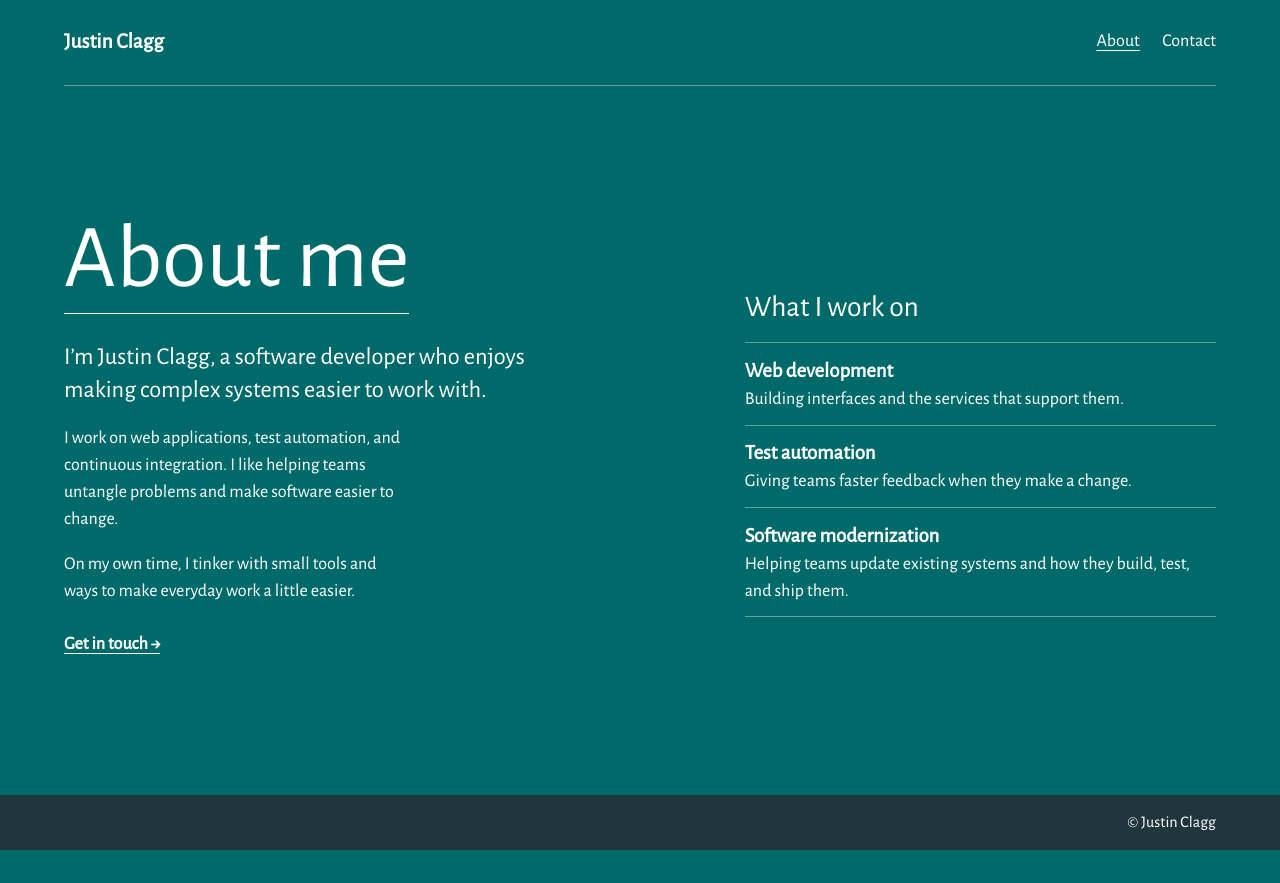
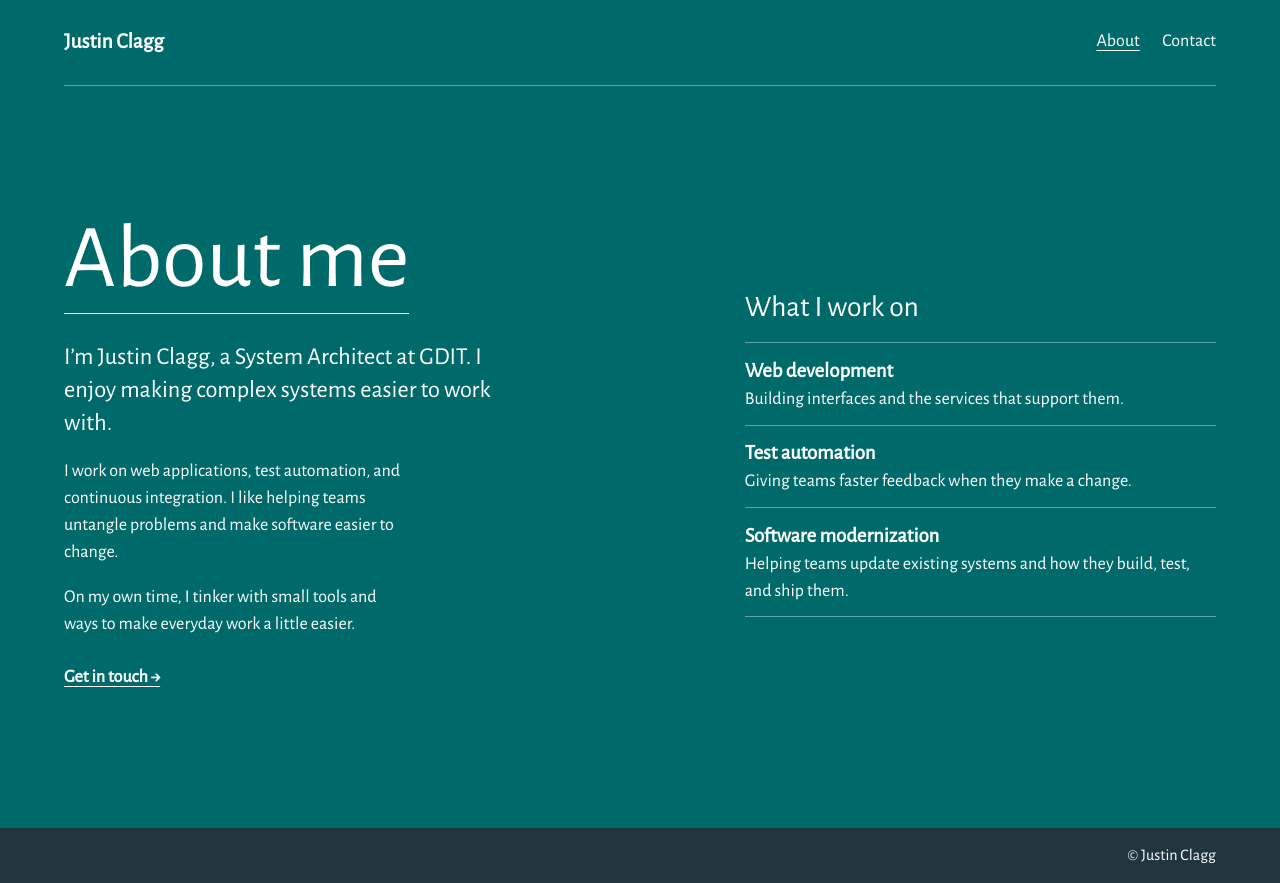
Before and after one commit to justinclagg/justinclagg.github.io, an Angular app: page / in a window 1280 px wide. Before the commit the page ends 850 px from the top, so only its background shows below. Built offline with nearby package versions, Linux system fonts and the light colour scheme.

Commit message:
Mention System Architect role at GDIT on the homepage

```diff
--- a/src/app/home.html
+++ b/src/app/home.html
@@ -1,7 +1,7 @@
 <div class="frame page-grid">
   <section class="intro">
     <h1>About me</h1>
-    <p class="lead">I’m Justin Clagg, a software developer who enjoys making complex systems easier to work with.</p>
+    <p class="lead">I’m Justin Clagg, a System Architect at GDIT. I enjoy making complex systems easier to work with.</p>
     <p>I work on web applications, test automation, and continuous integration. I like helping teams untangle problems and make software easier to change.</p>
     <p>On my own time, I tinker with small tools and ways to make everyday work a little easier.</p>
     <a class="text-link" href="/contact/">Get in touch <span aria-hidden="true">→</span></a>
--- a/src/app/home.ts
+++ b/src/app/home.ts
@@ -9,7 +9,7 @@ export class Home {
   constructor() {
     setPageMetadata(
       'Justin Clagg',
-      'Justin Clagg works on web development, test automation, and software modernization.',
+      'Justin Clagg is a System Architect at GDIT working on web development, test automation, and software modernization.',
       '/',
     );
   }
```
Also changed, not shown: 1 other file (tests, documents, lock files or other folders).
